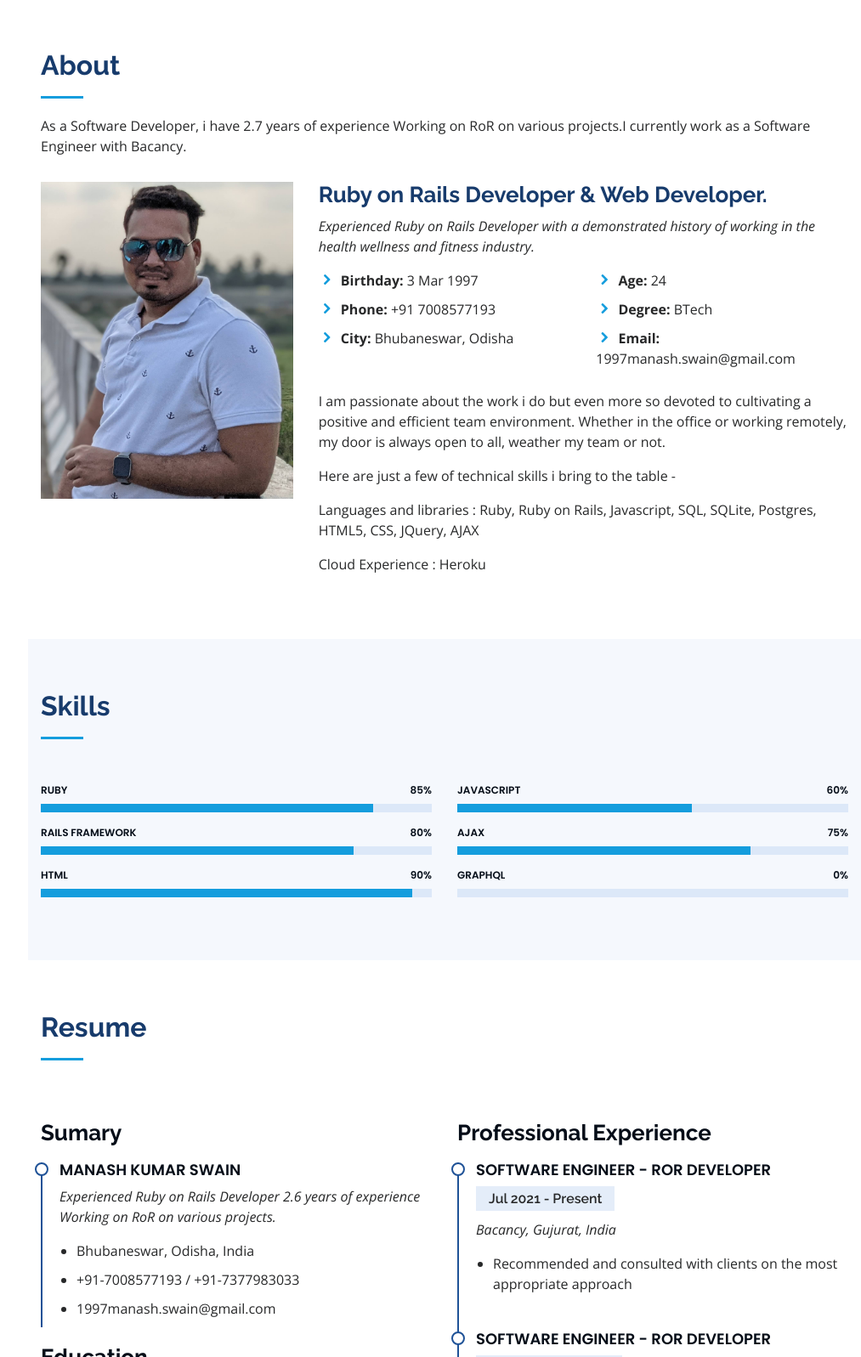
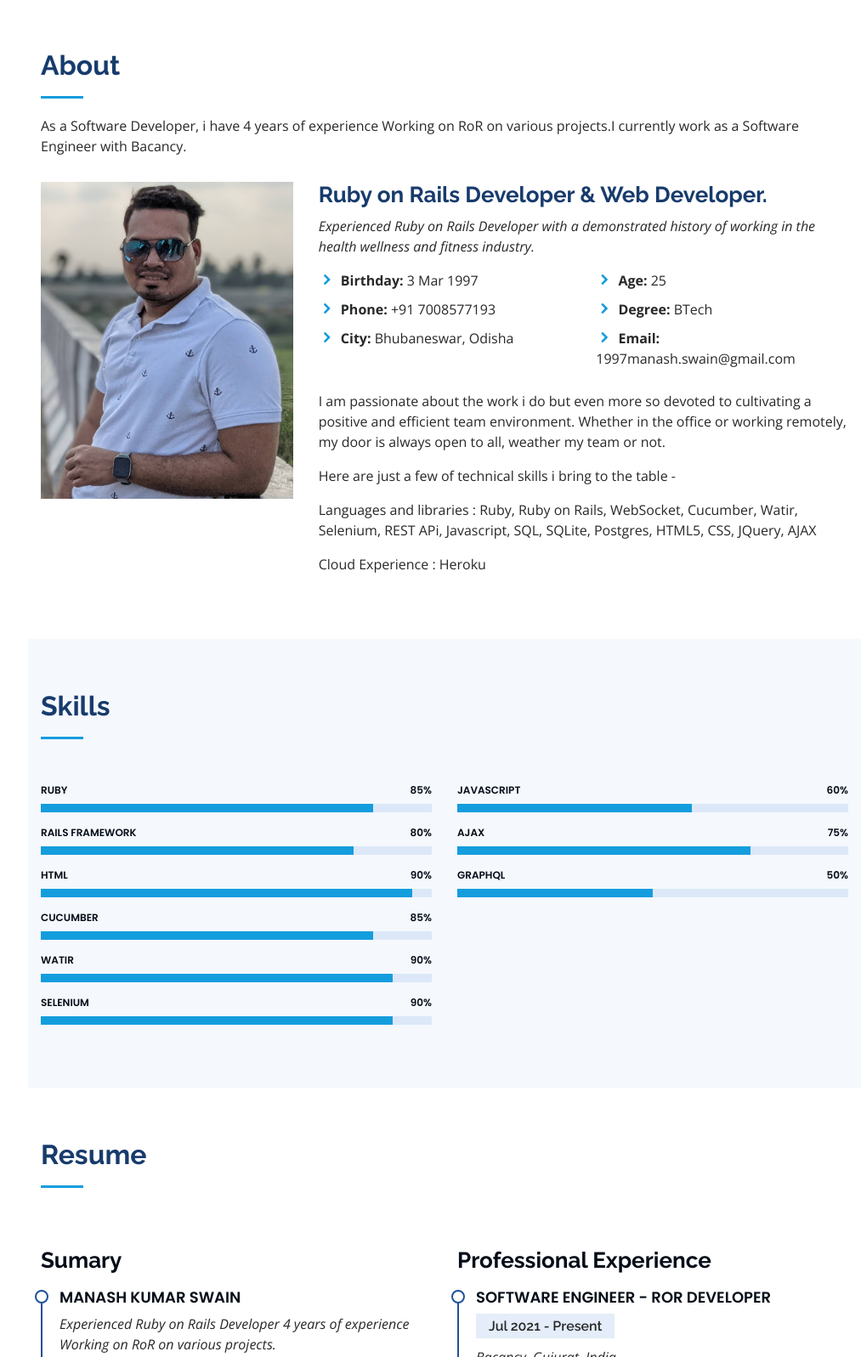
Before and after one commit to manash-kumar/profile, a plain HTML site: page public/index.html in a window 1280 px wide. Shown: the part 802-2399 px from the top of the page at 85% size, without its empty margins (267-1280 px from the left). Drawn offline with nearby package versions, Linux system fonts and the light colour scheme.

Commit message:
linkdien badge added

```diff
--- a/public/index.html
+++ b/public/index.html
@@ -34,6 +34,7 @@ j=d.createElement(s),dl=l!='dataLayer'?'&l='+l:'';j.async=true;j.src=
 
   <!-- Template Main CSS File -->
   <link href="assets/css/style.css" rel="stylesheet">
+  <script src="https://platform.linkedin.com/badges/js/profile.js" async defer type="text/javascript"></script>
 
 </head>
 
@@ -52,8 +53,8 @@ j=d.createElement(s),dl=l!='dataLayer'?'&l='+l:'';j.async=true;j.src=
         <div class="social-links mt-3 text-center">
           <a href="https://twitter.com/ManashKumarSwa6" class="twitter"><i class="bx bxl-twitter"></i></a>
           <a href="https://www.facebook.com/manash.kumar.7921975" class="facebook"><i class="bx bxl-facebook"></i></a>
-          <a href="https://www.instagram.com/m_a_n_a_s_h__k_u_m_a_r/" class="instagram"><i class="bx bxl-instagram"></i></a>
-          <a href="https://wa.me/+917377983033?text=Hii%20Manash" class="google-plus"><i class="bx bxl-whatsapp"></i></a>
+          <a href="https://www.instagram.com/i_manashkumar/" class="instagram"><i class="bx bxl-instagram"></i></a>
+          <a href="https://wa.me/+917008577193?text=Hii%20Manash" class="google-plus"><i class="bx bxl-whatsapp"></i></a>
           <a href="https://www.linkedin.com/in/manash-kumar" class="linkedin"><i class="bx bxl-linkedin"></i></a>
         </div>
       </div>
@@ -68,6 +69,8 @@ j=d.createElement(s),dl=l!='dataLayer'?'&l='+l:'';j.async=true;j.src=
           <li><a href="#contact"><i class="bx bx-envelope"></i> Contact</a></li>
 
         </ul>
+        <div class="badge-base LI-profile-badge" data-locale="en_US" data-size="medium" data-theme="dark" data-type="VERTICAL" data-vanity="manash-kumar" data-version="v1"><a class="badge-base__link LI-simple-link" href="https://in.linkedin.com/in/manash-kumar?trk=profile-badge"></a></div>
+
       </nav><!-- .nav-menu -->
       <button type="button" class="mobile-nav-toggle d-xl-none"><i class="icofont-navigation-menu"></i></button>
 
@@ -90,7 +93,7 @@ j=d.createElement(s),dl=l!='dataLayer'?'&l='+l:'';j.async=true;j.src=
 
         <div class="section-title">
           <h2>About</h2>
-          <p>As a Software Developer, i have 2.7 years of experience Working on RoR on various projects.I currently work as a Software Engineer with Bacancy.</p>
+          <p>As a Software Developer, i have 4 years of experience Working on RoR on various projects.I currently work as a Software Engineer with Bacancy.</p>
         </div>
 
         <div class="row">
@@ -112,7 +115,7 @@ j=d.createElement(s),dl=l!='dataLayer'?'&l='+l:'';j.async=true;j.src=
               </div>
               <div class="col-lg-6">
                 <ul>
-                  <li><i class="icofont-rounded-right"></i> <strong>Age:</strong> 24</li>
+                  <li><i class="icofont-rounded-right"></i> <strong>Age:</strong> 25</li>
                   <li><i class="icofont-rounded-right"></i> <strong>Degree:</strong> BTech</li>
                   <li><i class="icofont-rounded-right"></i> <strong>Email:</strong> 1997manash.swain@gmail.com</li>
                 </ul>
@@ -123,7 +126,7 @@ j=d.createElement(s),dl=l!='dataLayer'?'&l='+l:'';j.async=true;j.src=
 
              <p>Here are just a few of technical skills i bring to the table -</p>
 
-             <p>Languages and libraries : Ruby, Ruby on Rails, Javascript, SQL, SQLite, Postgres, HTML5, CSS, JQuery, AJAX </p>
+             <p>Languages and libraries : Ruby, Ruby on Rails, WebSocket, Cucumber, Watir, Selenium, REST APi, Javascript, SQL, SQLite, Postgres, HTML5, CSS, JQuery, AJAX </p>
 
              <p>Cloud Experience : Heroku</p>
             </p>
@@ -234,9 +237,36 @@ j=d.createElement(s),dl=l!='dataLayer'?'&l='+l:'';j.async=true;j.src=
             </div>
 
             <div class="progress">
-              <span class="skill">GraphQL <i class="val">0%</i></span>
+              <span class="skill">GraphQL <i class="val">50%</i></span>
               <div class="progress-bar-wrap">
-                <div class="progress-bar" role="progressbar" aria-valuenow="0" aria-valuemin="0" aria-valuemax="100"></div>
+                <div class="progress-bar" role="progressbar" aria-valuenow="50" aria-valuemin="0" aria-valuemax="100"></div>
+              </div>
+            </div>
+
+          </div>
+
+
+
+          <div class="col-lg-6" data-aos="fade-up" data-aos-delay="100">
+
+            <div class="progress">
+              <span class="skill">Cucumber <i class="val">85%</i></span>
+              <div class="progress-bar-wrap">
+                <div class="progress-bar" role="progressbar" aria-valuenow="85" aria-valuemin="0" aria-valuemax="100"></div>
+              </div>
+            </div>
+
+            <div class="progress">
+              <span class="skill">Watir <i class="val">90%</i></span>
+              <div class="progress-bar-wrap">
+                <div class="progress-bar" role="progressbar" aria-valuenow="90" aria-valuemin="0" aria-valuemax="100"></div>
+              </div>
+            </div>
+
+            <div class="progress">
+              <span class="skill">Selenium <i class="val">90%</i></span>
+              <div class="progress-bar-wrap">
+                <div class="progress-bar" role="progressbar" aria-valuenow="90" aria-valuemin="0" aria-valuemax="100"></div>
               </div>
             </div>
 
@@ -261,7 +291,7 @@ j=d.createElement(s),dl=l!='dataLayer'?'&l='+l:'';j.async=true;j.src=
             <h3 class="resume-title">Sumary</h3>
             <div class="resume-item pb-0">
               <h4>Manash Kumar Swain</h4>
-              <p><em> Experienced Ruby on Rails Developer 2.6 years of experience Working on RoR on various projects.</em></p>
+              <p><em> Experienced Ruby on Rails Developer 4 years of experience Working on RoR on various projects.</em></p>
               <ul>
                 <li>Bhubaneswar, Odisha, India</li>
                 <li>+91-7008577193 / +91-7377983033</li>
@@ -692,6 +722,6 @@ j=d.createElement(s),dl=l!='dataLayer'?'&l='+l:'';j.async=true;j.src=
   function send_whatsapp(){
     var body = $('#body').val();
     var subject = $('#subject').val();
-    window.open(`https://wa.me/+917377983033?text=Hii%20Manash. I want to talk to you regarding ${body}. ${subject}`)
+    window.open(`https://wa.me/+917008577193?text=Hii%20Manash. I want to talk to you regarding ${body}. ${subject}`)
   }
 </script>
```
